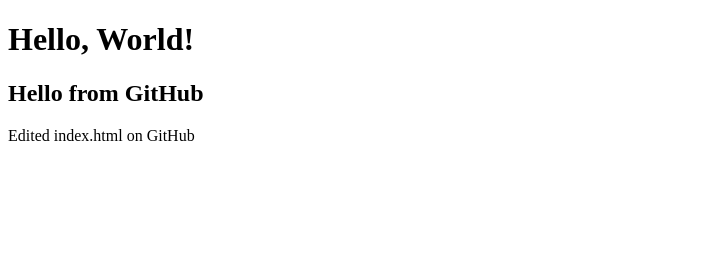
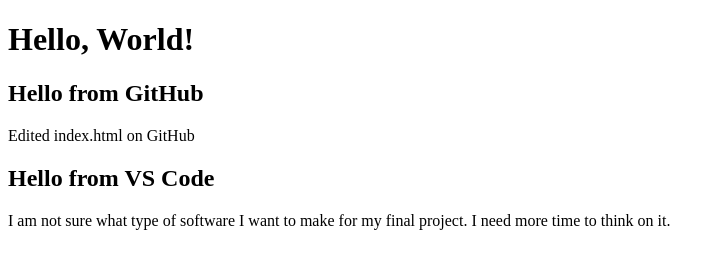
Before and after one commit to RJ281/CS3338-first-project, a plain HTML site: page index.html in a window 1280 px wide. Shown: the whole page, without its empty margins (0-725 px from the left). Drawn offline with Linux system fonts and the light colour scheme.

Commit message:
Update index.html with project idea

```diff
--- a/index.html
+++ b/index.html
@@ -1,13 +1,18 @@
 <!DOCTYPE html>
 <html lang="en">
-<head>
-    <meta charset="UTF-8">
-    <meta name="viewport" content="width=device-width, initial-scale=1.0">
+  <head>
+    <meta charset="UTF-8" />
+    <meta name="viewport" content="width=device-width, initial-scale=1.0" />
     <title>My First Project</title>
-</head>
-<body>
+  </head>
+  <body>
     <h1>Hello, World!</h1>
     <h2>Hello from GitHub</h2>
     <p>Edited index.html on GitHub</p>
-</body>
+    <h2>Hello from VS Code</h2>
+    <p>
+      I am not sure what type of software I want to make for my final project. I
+      need more time to think on it.
+    </p>
+  </body>
 </html>
```
